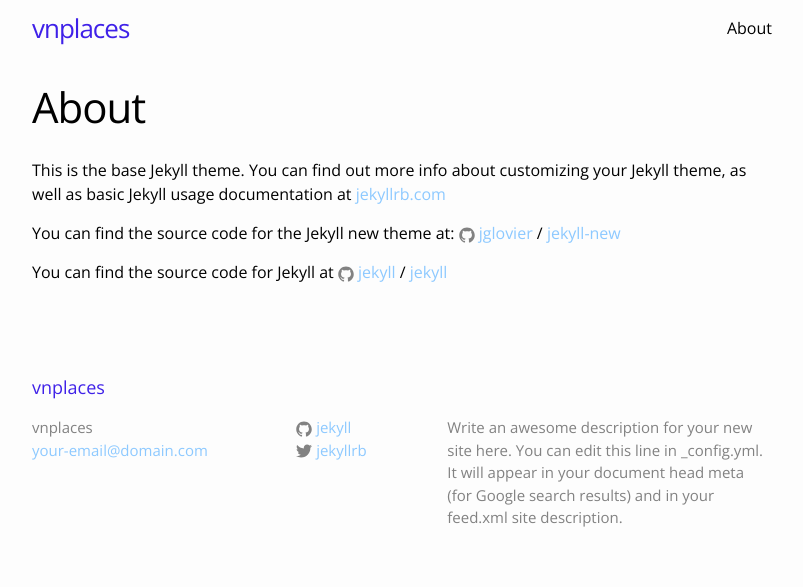
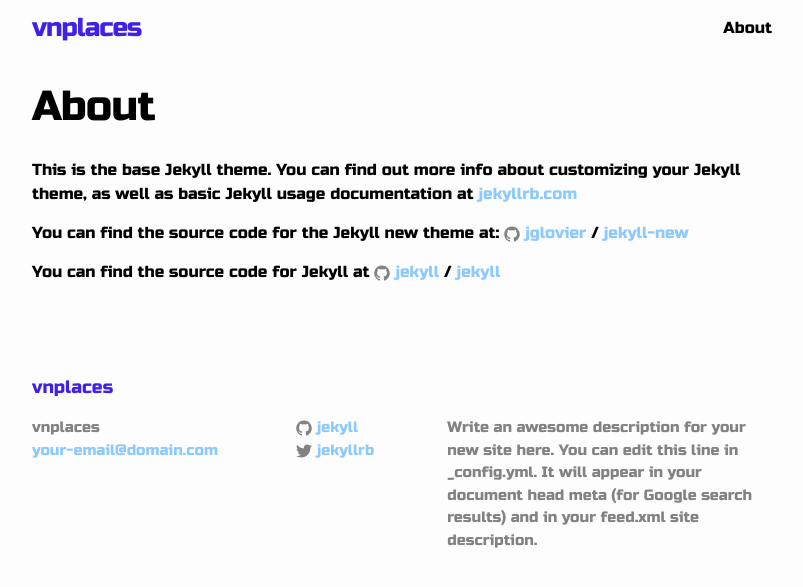
Before and after one commit to ssugar/vnplaces, a Jekyll site: the page built from about.md, in a window 1280 px wide. Shown: the top 587 px of the page, without its empty margins (238-1041 px from the left). Built offline with Jekyll 4.4.1, drawn with Linux system fonts in a browser that asks for light colours; a script that is not in the unit is left out.

Commit message:
changing font;

```diff
--- a/css/main.scss
+++ b/css/main.scss
@@ -3,10 +3,10 @@
 ---
 @charset "utf-8";
 
-@import url(//fonts.googleapis.com/css?family=Open+Sans);
+@import url(//fonts.googleapis.com/css?family=Russo+One);
 
 // Our variables
-$base-font-family: "Open Sans", Helvetica, Arial, sans-serif;
+$base-font-family: "Russo One", Helvetica, Arial, sans-serif;
 $base-font-size:   16px;
 $base-font-weight: 400;
 $small-font-size:  $base-font-size * 0.875;
```
